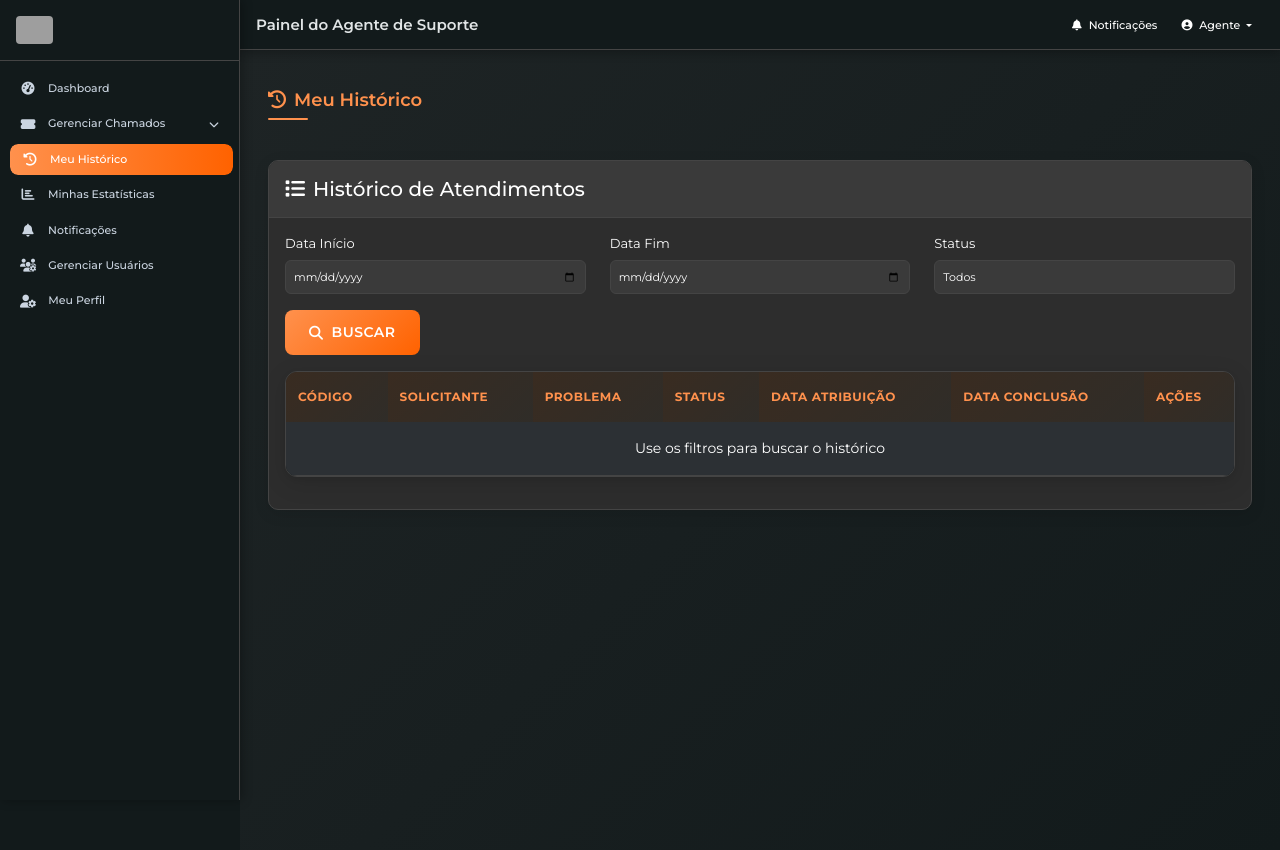
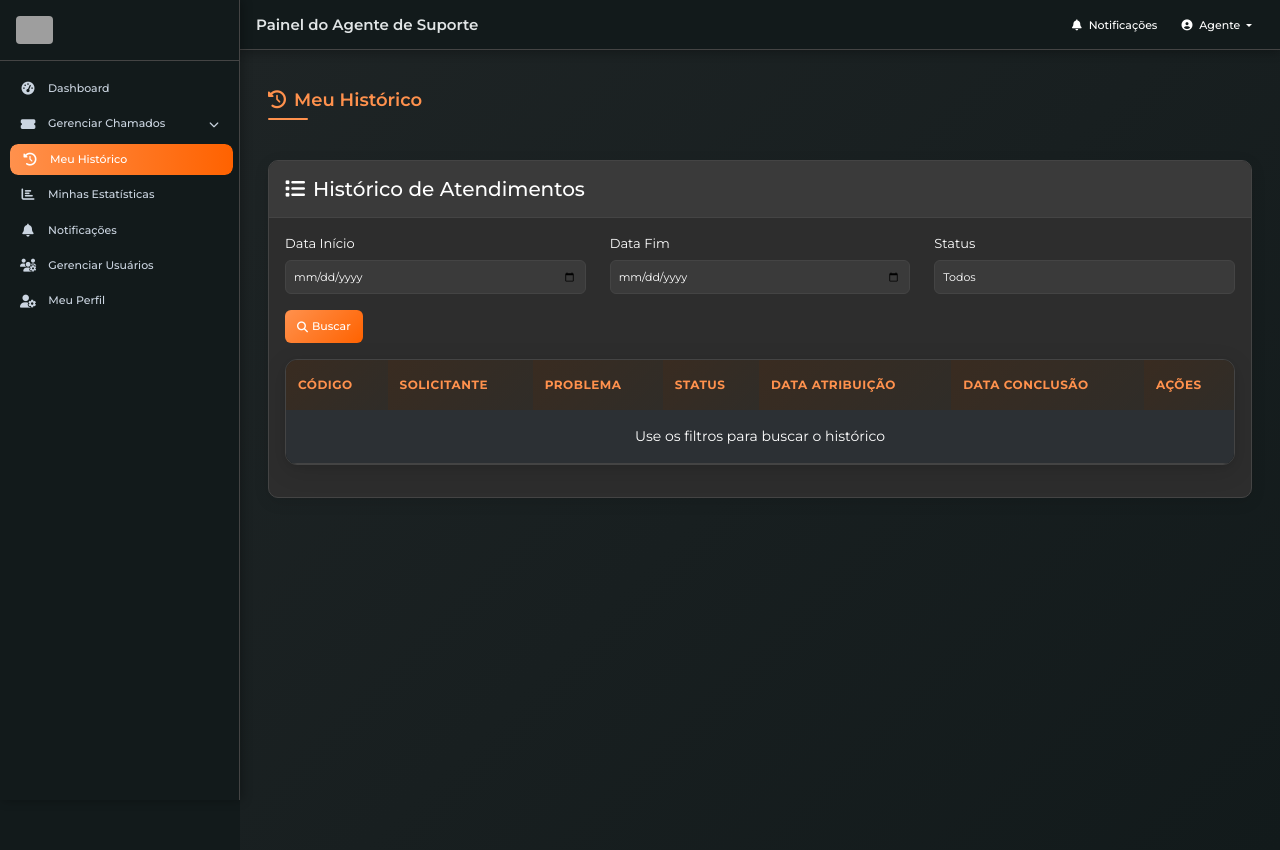
Before and after one commit to mechamederoot1/attportal, a Python web app: template setores/ti/templates/painel_agente.html in a window 1280 px wide, after a click on "Meu Histórico". Run offline with Jinja, Linux system fonts and the light colour scheme; the template is opened without the code that fills it, so the values that code supplies are empty; some libraries are stand-ins or nearby versions; grey boxes are pictures that could not be loaded.

Commit message:
Reverter botões para o estilo original
cgen-d0408be0f9514f9bb5e95688aa55a8d4

```diff
--- a/static/ti/css/painel/painel.css
+++ b/static/ti/css/painel/painel.css
@@ -1139,55 +1139,25 @@ select option:checked {
 
 /* ============ SEÇÃO: BOTÕES ============ */
 .btn {
-  padding: 0.75rem 1.5rem;
-  font-weight: 600;
-  border-radius: 8px;
+  padding: var(--spacing-sm) var(--spacing-md);
+  font-weight: 500;
+  border-radius: 6px;
   border: none;
   cursor: pointer;
-  transition: all 0.25s cubic-bezier(0.4, 0, 0.2, 1);
-  font-size: 0.875rem;
+  transition: all var(--transition-speed) ease;
+  font-size: var(--font-size-small);
   display: inline-flex;
   align-items: center;
   justify-content: center;
-  gap: 0.5rem;
+  gap: var(--spacing-xs);
   text-decoration: none;
   position: relative;
   overflow: hidden;
-  text-transform: uppercase;
-  letter-spacing: 0.5px;
-  min-height: 44px;
-}
-
-.btn::before {
-  content: '';
-  position: absolute;
-  top: 0;
-  left: -100%;
-  width: 100%;
-  height: 100%;
-  background: linear-gradient(90deg, transparent, rgba(255, 255, 255, 0.2), transparent);
-  transition: left 0.5s ease;
-}
-
-@media (max-width: 768px) {
-  .btn {
-    padding: 0.675rem 1.25rem;
-    font-size: 0.8125rem;
-  }
 }
 
 .btn:hover {
-  transform: translateY(-3px) scale(1.02);
-  box-shadow: 0 8px 25px rgba(0, 0, 0, 0.2);
-}
-
-.btn:hover::before {
-  left: 100%;
-}
-
-.btn:active {
-  transform: translateY(-1px) scale(0.98);
-  box-shadow: 0 4px 15px rgba(0, 0, 0, 0.15);
+  transform: translateY(-2px);
+  box-shadow: 0 4px 12px rgba(0, 0, 0, 0.2);
 }
 
 .btn-primary {
@@ -1239,18 +1209,9 @@ select option:checked {
 
 .btn-actions {
   display: flex;
-  gap: 1rem;
-  margin-top: 1.5rem;
+  gap: var(--spacing-sm);
+  margin-top: var(--spacing-lg);
   flex-wrap: wrap;
-  align-items: center;
-}
-
-@media (max-width: 768px) {
-  .btn-actions {
-    flex-direction: column;
-    align-items: stretch;
-    gap: 0.75rem;
-  }
 }
 
 .btn-sm {
```
